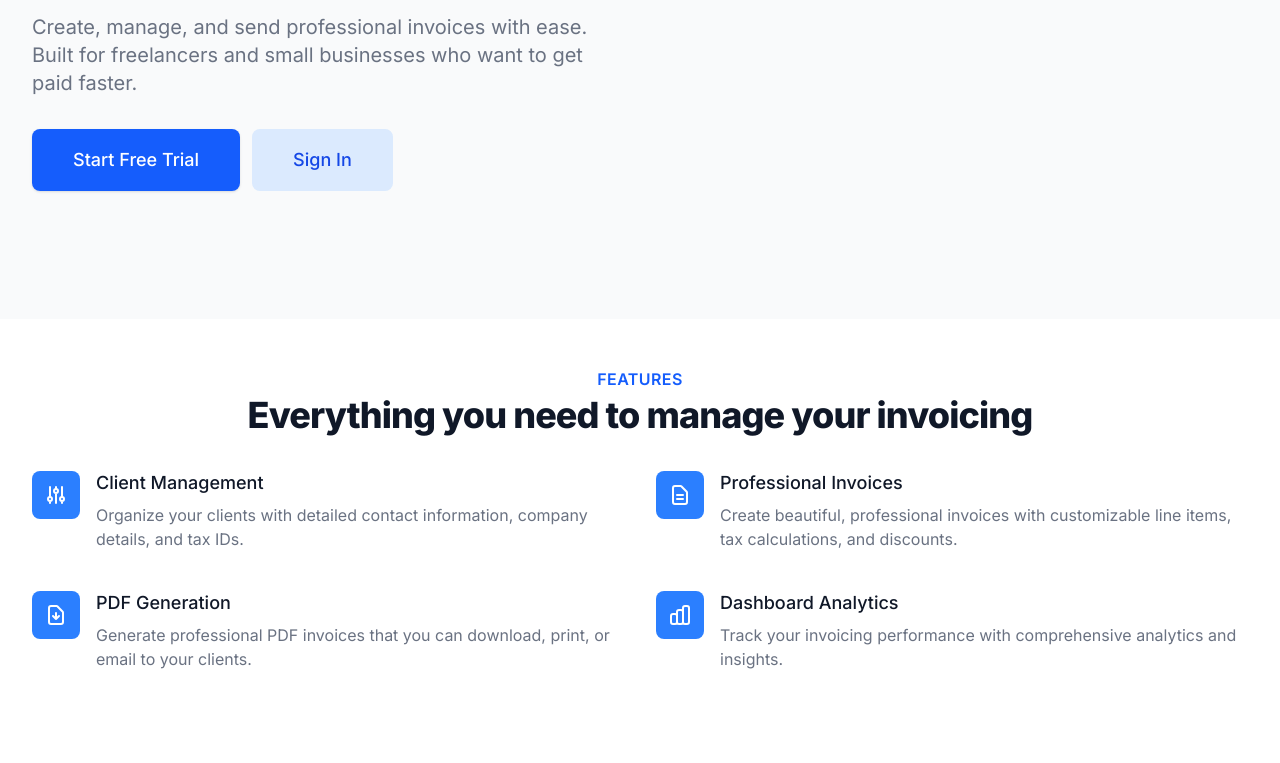
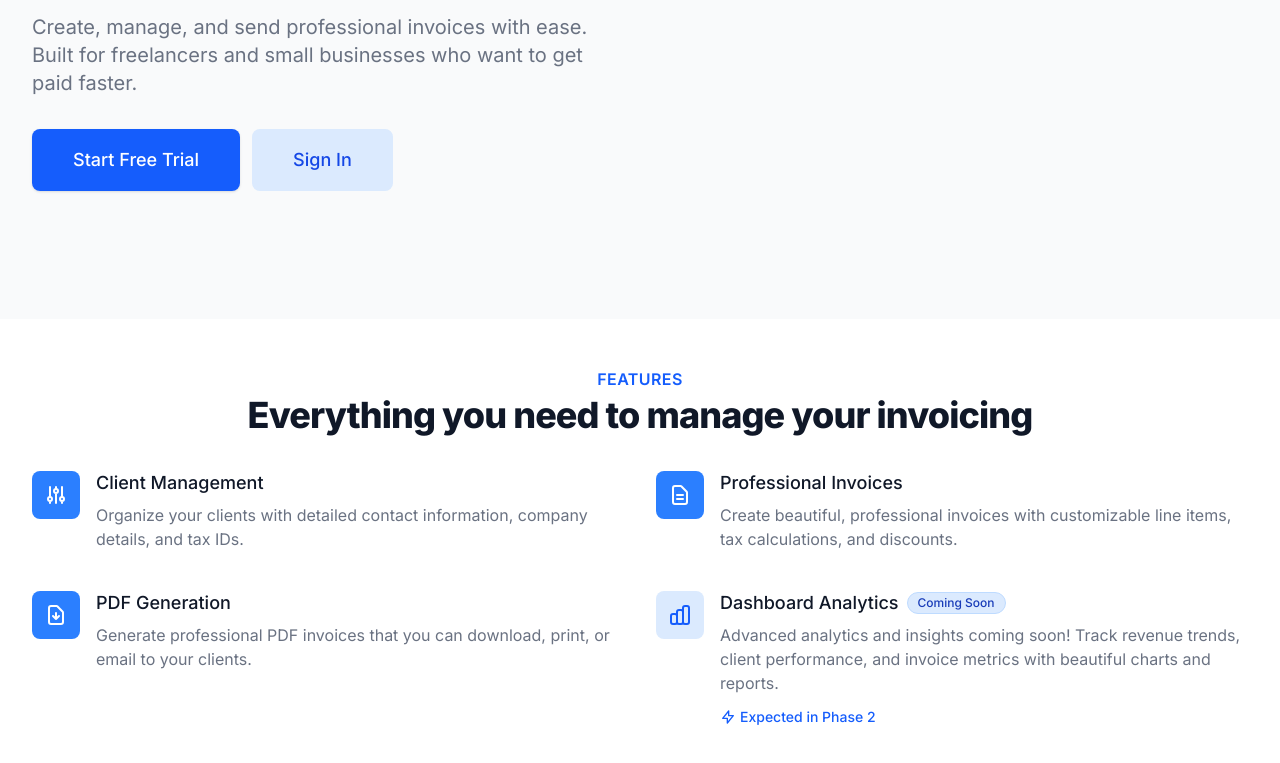
Before and after one commit to Charaf-Eddine-Abad/SwiftInvoice, a Next.js app: page / in a window 1280 px wide. Shown: the part 363-1126 px from the top of the page. Before the commit the page ends 1082 px from the top, so only its background shows below. Built offline with nearby package versions, Linux system fonts and the light colour scheme; no server answers.

Commit message:
SwiftInvoice - Phase 1

```diff
--- a/src/app/page.tsx
+++ b/src/app/page.tsx
@@ -145,15 +145,28 @@ export default function HomePage() {
               </div>
 
               <div className="relative">
-                <div className="absolute flex items-center justify-center h-12 w-12 rounded-md bg-blue-500 text-white">
+                <div className="absolute flex items-center justify-center h-12 w-12 rounded-md bg-blue-100 text-blue-600">
                   <svg className="h-6 w-6" fill="none" viewBox="0 0 24 24" stroke="currentColor">
                     <path strokeLinecap="round" strokeLinejoin="round" strokeWidth={2} d="M9 19v-6a2 2 0 00-2-2H5a2 2 0 00-2 2v6a2 2 0 002 2h2a2 2 0 002-2zm0 0V9a2 2 0 012-2h2a2 2 0 012 2v10m-6 0a2 2 0 002 2h2a2 2 0 002-2m0 0V5a2 2 0 012-2h2a2 2 0 012 2v14a2 2 0 01-2 2h-2a2 2 0 01-2-2z" />
                   </svg>
                 </div>
-                <p className="ml-16 text-lg leading-6 font-medium text-gray-900">Dashboard Analytics</p>
-                <p className="mt-2 ml-16 text-base text-gray-500">
-                  Track your invoicing performance with comprehensive analytics and insights.
-                </p>
+                <div className="ml-16">
+                  <div className="flex items-center space-x-2">
+                    <p className="text-lg leading-6 font-medium text-gray-900">Dashboard Analytics</p>
+                    <span className="inline-flex items-center px-2.5 py-0.5 rounded-full text-xs font-medium bg-blue-100 text-blue-800 border border-blue-200">
+                      Coming Soon
+                    </span>
+                  </div>
+                  <p className="mt-2 text-base text-gray-500">
+                    Advanced analytics and insights coming soon! Track revenue trends, client performance, and invoice metrics with beautiful charts and reports.
+                  </p>
+                  <div className="mt-3 flex items-center text-sm text-blue-600">
+                    <svg className="h-4 w-4 mr-1" fill="none" viewBox="0 0 24 24" stroke="currentColor">
+                      <path strokeLinecap="round" strokeLinejoin="round" strokeWidth={2} d="M13 10V3L4 14h7v7l9-11h-7z" />
+                    </svg>
+                    <span className="font-medium">Expected in Phase 2</span>
+                  </div>
+                </div>
               </div>
             </div>
           </div>
```
Also changed, not shown: 1 other file (tests, documents, lock files or other folders).
